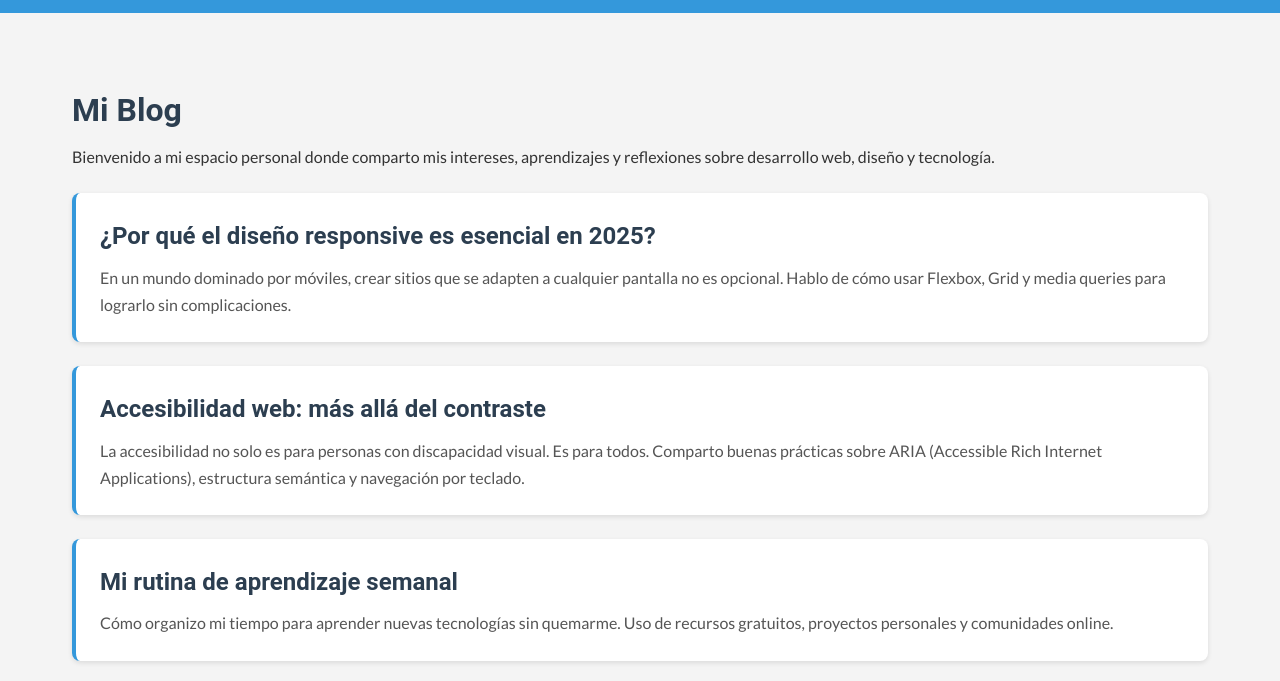
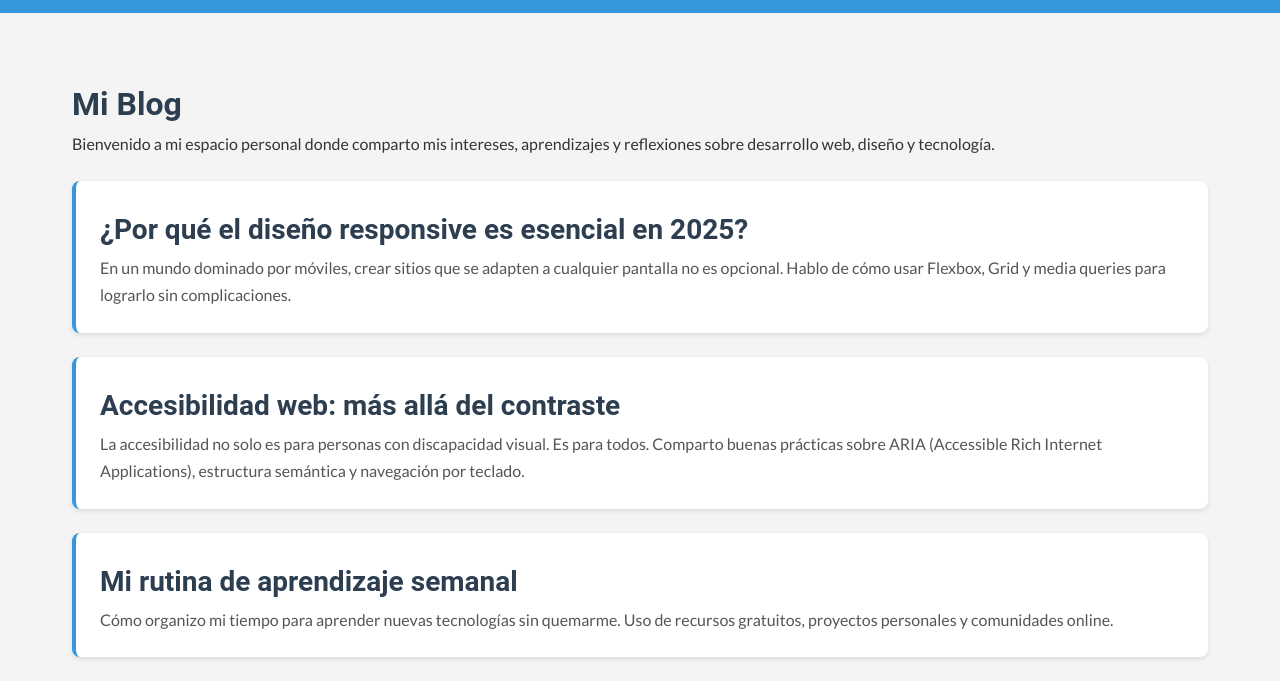
Before and after one commit to shaeongit/johndoeweb, a plain HTML site: page blog.html in a window 1280 px wide. Shown: the part 119-800 px from the top of the page. Drawn offline with Linux system fonts and the light colour scheme; a web font is replaced by a local one.

Commit message:
arreglo tamaños en <H>
h1...h6 en el style.css

```diff
--- a/assets/css/style.css
+++ b/assets/css/style.css
@@ -317,8 +317,15 @@ footer a:hover {
   font-display: swap;
 }
 
-h1 {
-  font-size: 2rem;
+h1, h2, h3, h4, h5, h6 {
   margin: 0.5rem 0;
   font-weight: 700;
+  line-height: 1.2;
 }
+
+h1 { font-size: 2rem; }
+h2 { font-size: 1.75rem; }
+h3 { font-size: 1.5rem; }
+h4 { font-size: 1.25rem; }
+h5 { font-size: 1.1rem; }
+h6 { font-size: 1rem; }
```
Also changed, not shown: favicon.ico (added).
